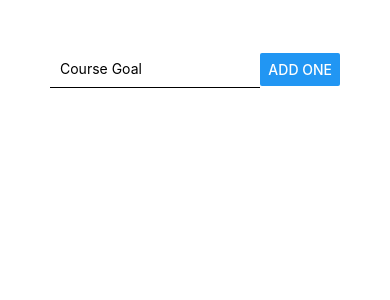
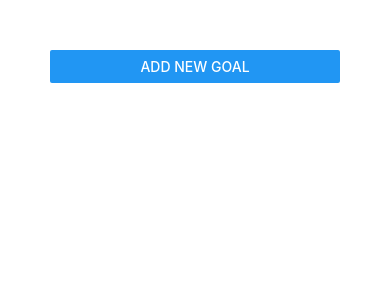
Before and after one commit to Aemonicus/rn-complete-guide, a React Native app: screen / in a window 390 px wide. Shown: the top 300 px of the page. Built offline with nearby package versions, Linux system fonts and the light colour scheme.

Commit message:
insert add new task in a modal and cancel button to close modal

```diff
--- a/App.js
+++ b/App.js
@@ -1,5 +1,5 @@
 import React, { useState } from 'react';
-import { StyleSheet, View, FlatList } from 'react-native';
+import { StyleSheet, View, FlatList, Button } from 'react-native';
 
 import GoalItem from './components/GoalItem'
 import GoalInput from './components/GoalInput'
@@ -7,28 +7,39 @@ import GoalInput from './components/GoalInput'
 export default function App() {
 
   const [courseGoals, setCourseGoals] = useState([])
+  const [isAddMode, setIsAddMode] = useState(false)
 
   const addGoalHandler = goalTitle => {
     setCourseGoals(courseGoals => [...courseGoals, { id: Math.random().toString(), value: goalTitle }])
+    setIsAddMode(false)
   }
 
   const removeGoalHandler = goalId => {
     setCourseGoals(courseGoals => {
       return courseGoals.filter(item => item.id !== goalId)
-    }
-    )
+    })
+  }
+
+  const cancelGoalHandler = () => {
+    setIsAddMode(false)
   }
 
   return (
     <View style={styles.screen} >
-      <GoalInput onAddGoal={addGoalHandler} />
+      <Button title="ADD New Goal" onPress={() => setIsAddMode(true)} />
+      <GoalInput
+        visible={isAddMode}
+        onAddGoal={addGoalHandler}
+        onCancel={cancelGoalHandler} />
+
       <FlatList
         keyExtractor={(item, index) => item.id}
         data={courseGoals}
         renderItem={itemData => (
           <GoalItem
             title={itemData.item.value}
-            onDelete={() => removeGoalHandler(itemData.item.id)} />
+            onDelete={() => removeGoalHandler(itemData.item.id)}
+          />
         )}
       />
     </View>
--- a/components/GoalInput.js
+++ b/components/GoalInput.js
@@ -1,7 +1,7 @@
 import React, { useState } from 'react'
-import { View, TextInput, Button, StyleSheet } from 'react-native'
+import { View, TextInput, Button, StyleSheet, Modal } from 'react-native'
 
-const GoalInput = ({ onAddGoal }) => {
+const GoalInput = ({ onAddGoal, visible, onCancel }) => {
 
   const [enteredGoal, setEnteredGoal] = useState('')
 
@@ -10,8 +10,14 @@ const GoalInput = ({ onAddGoal }) => {
     setEnteredGoal(enteredText)
   }
 
+  const addGoalHandler = () => {
+    onAddGoal(enteredGoal)
+    setEnteredGoal('')
+  }
+
 
   return (
+    <Modal visible={visible} animationType="slide">
       <View style={styles.inputContainer}>
         <TextInput
           placeholder="Course Goal"
@@ -20,22 +26,39 @@ const GoalInput = ({ onAddGoal }) => {
           value={enteredGoal}
         />
 
-      <Button title="ADD ONE" onPress={() => onAddGoal(enteredGoal)} />
+        <View style={styles.buttonContainer}>
+          <View style={styles.button}>
+            <Button title="CANCEL" color="red" onPress={onCancel} />
           </View>
+          <View style={styles.button}>
+            <Button title="ADD ONE" onPress={addGoalHandler} />
+          </View>
+        </View>
+      </View>
+    </Modal>
   )
 }
 
 const styles = StyleSheet.create({
   inputContainer: {
-    flexDirection: "row",
-    justifyContent: "space-between",
+    flex: 1,
+    justifyContent: "center",
     alignItems: "center"
   },
   input: {
     borderBottomColor: "black",
     borderBottomWidth: 1,
     padding: 10,
+    marginBottom: 10,
     width: "80%"
+  },
+  buttonContainer: {
+    flexDirection: 'row',
+    justifyContent: "space-evenly",
+    width: "90%"
+  },
+  button: {
+    width: "30%"
   }
 })
 
```
Also changed, not shown: 1 other file (tests, documents, lock files or other folders). Lines whose indentation alone changed are shown as unchanged.
